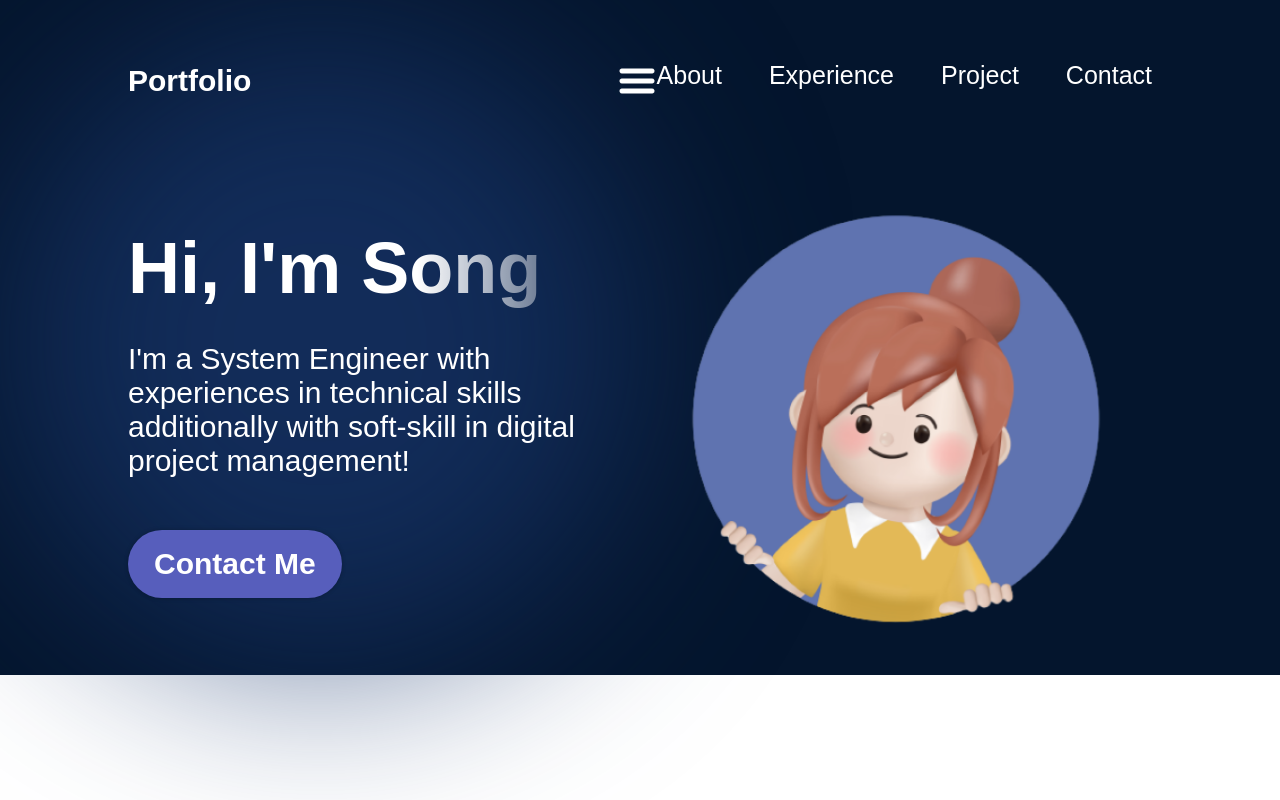
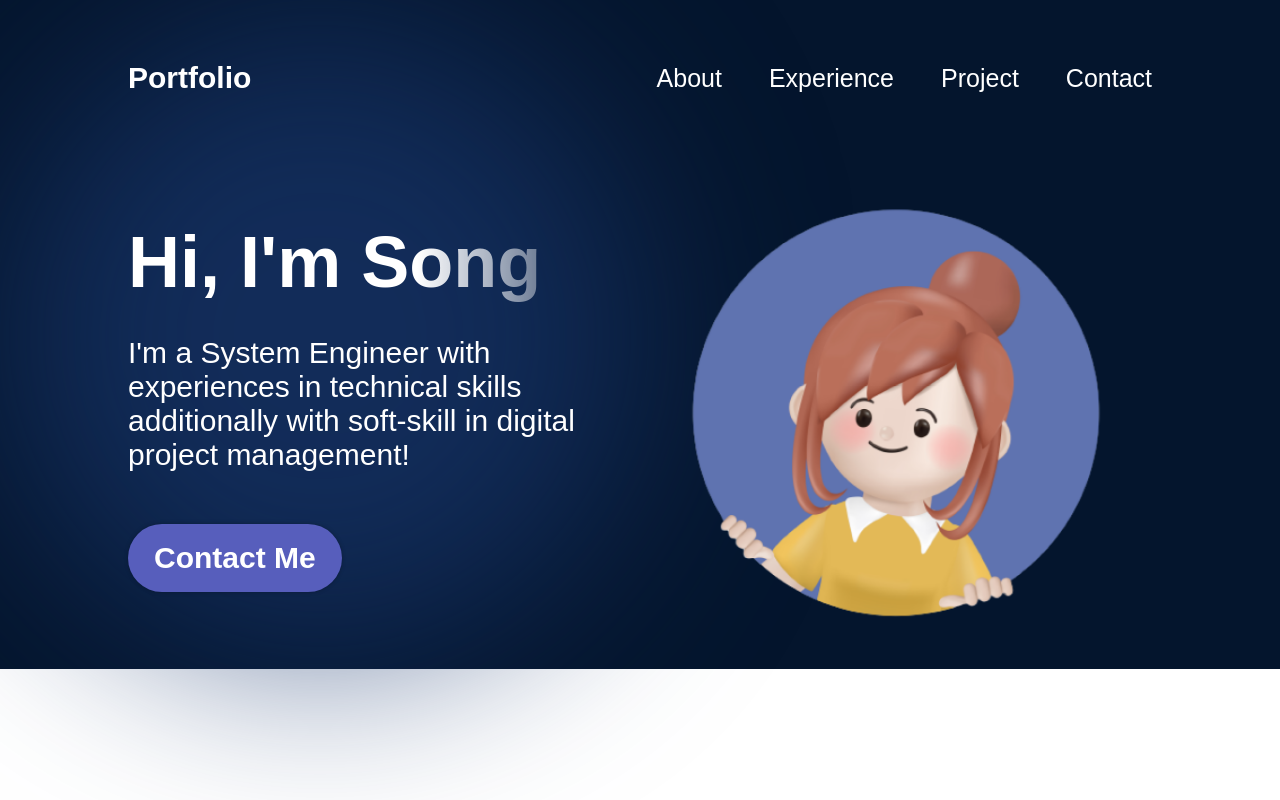
Before and after one commit to Songkiat55047/My_Portfolio, a React (Vite) app: page / in a window 1280 px wide. Built offline with nearby package versions, Linux system fonts and the light colour scheme.

Commit message:
added revise-feature-navbar

```diff
--- a/src/components/navbar/Navbar.jsx
+++ b/src/components/navbar/Navbar.jsx
@@ -1,27 +1,50 @@
-import React, {useState} from 'react';
+import React, { useState } from 'react';
 import styles from "./Navbar.module.css";
-import {getImageUrl} from "../../utils";
+import { getImageUrl } from "../../utils";
 
 export const Navbar = () => {
+
   const [menuOpen, setMenuOpen] = useState(false);
+
   return (
     <nav className={styles.navbar}>
-      <a className={styles.title} href="/">Portfolio</a>
+      <a className={styles.title} href="/">
+        Portfolio
+      </a>
       <div className={styles.menu}>
         <img
           className={styles.menuBtn}
-          src={menuOpen
+          src={
+            menuOpen
             ? getImageUrl("nav/closeIcon.png")
             : getImageUrl("nav/menuIcon.png")
           }
           onClick={() => setMenuOpen(!menuOpen)}
           alt={"menu-button"}
         />
-        <ul className={`${styles.menuItems} ${menuOpen && styles.menuOpen}`}>
-          <li><a href="#about">About</a></li>
-          <li><a href="#experience">Experience</a></li>
-          <li><a href="#project">Project</a></li>
-          <li><a href="#contact">Contact</a></li>
+        <ul
+          className={`${styles.menuItems} ${menuOpen && styles.menuOpen}`}
+          onClick={() => setMenuOpen(false)}
+        >
+          <li>
+            <a href="#about">
+              About</a>
+            </li>
+          <li>
+            <a href="#experience">
+              Experience
+            </a>
+          </li>
+          <li>
+            <a href="#project">
+              Project
+            </a>
+          </li>
+          <li>
+            <a href="#contact">
+              Contact
+            </a>
+          </li>
         </ul>
       </div>
     </nav>
--- a/src/components/navbar/Navbar.module.css
+++ b/src/components/navbar/Navbar.module.css
@@ -17,7 +17,11 @@
     color:var(--color-text);
 }
 
-.menu {
+.menuBtn {
+    display: none;
+}
+
+.menu{
     display: flex;
 }
 
@@ -61,13 +65,17 @@
         gap:13px;
         border-radius: 10px;
         background: rgb(25, 55, 109);
-        background: linear-gradient(0deg, rgba(25, 55, 109, 0.2) 0%, rgba(25, 55, 109, 1) 100%);
+        background: linear-gradient(
+            0deg,
+            rgba(25, 55, 109, 0.2) 0%,
+            rgba(25, 55, 109, 1) 100%
+        );
         padding: 24px 33px;
         box-shadow: 0 0 4px 0 rgba(0, 0, 0, 0.25);
     }
+
+    .menuOpen{
+        display: flex;
+        z-index: 1;
+    }
 }
-
-.menuOpen{
-    display: flex;
-    z-index: 1;
-}
```
